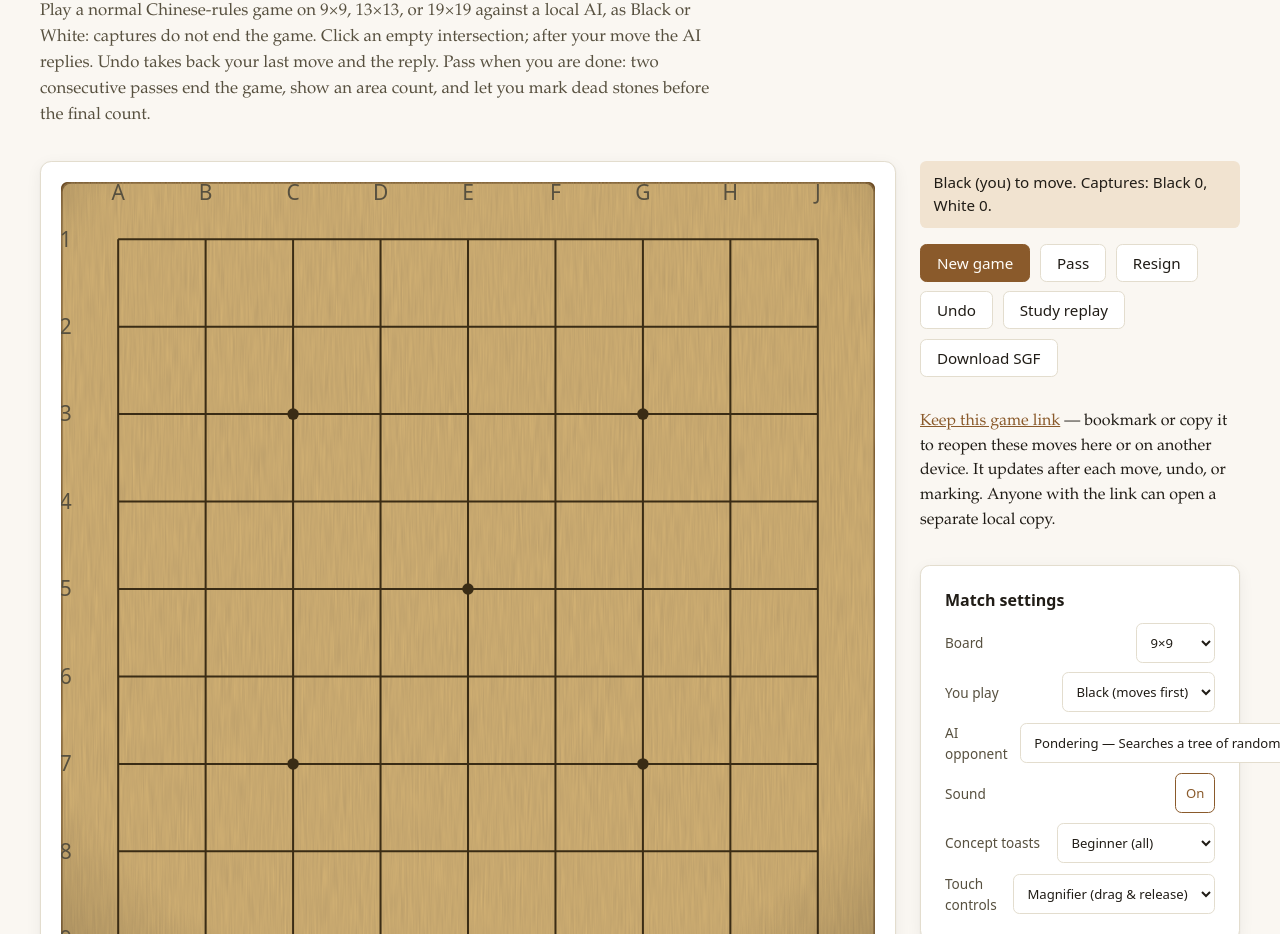
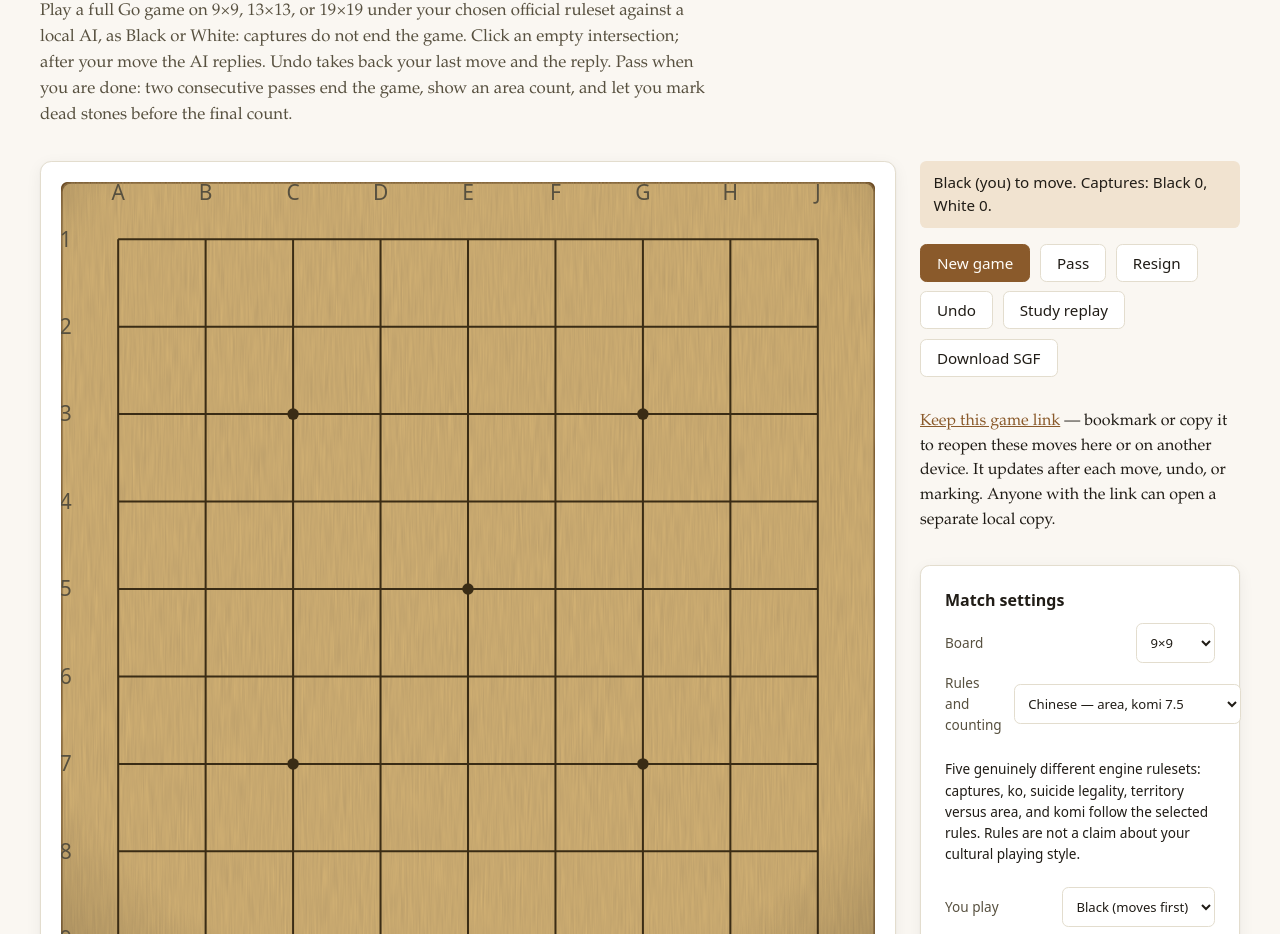
Before and after one commit to red-cup-engineering/go-engine-engineering-services-section, a website with bundled scripts: page apps/weiqi-web/public/play.html in a window 1280 px wide. Shown: the part 142-1076 px from the top of the page. Built offline with nearby package versions, Linux system fonts and the light colour scheme.

Commit message:
Let public Weiqi play all five native Go rulesets with correct scoring, replay and AI

```diff
--- a/apps/weiqi-web/public/js/play-app.mjs
+++ b/apps/weiqi-web/public/js/play-app.mjs
@@ -20,12 +20,20 @@ import { describeLocalCount, isUnsettledTwoPassPosition, localCount, toggleDeadG
 
 const CAPTURE_GO = document.body.dataset.gameMode === "capture-go";
 const DEFAULT_BOARD_SIZE = CAPTURE_GO ? 7 : 9;
-const RULESET = CAPTURE_GO ? "japanese" : "chinese";
+const CAPTURE_GO_RULESET = "japanese";
+const DEFAULT_RULESET = "chinese";
+// The five actual rules and scoring regimes belong to the single engine.
+// This is a user's game-law choice, NOT a classifier of national play style.
+const RULESET_LABELS = Object.freeze({
+  chinese: "Chinese", japanese: "Japanese", aga: "AGA",
+  newzealand: "New Zealand", ing: "Ing",
+});
 const BOARD_SIZES = [9, 13, 19];
 const TOUCH_MODE_KEY = "weiqi-touch-mode";
 const BOARD_SIZE_KEY = "weiqi-board-size";
 const HUMAN_COLOR_KEY = "weiqi-human-color";
 const BOT_TIER_KEY = "weiqi-opponent-tier";
+const RULESET_KEY = "weiqi-ruleset";
 const MIN_BOT_REPLY_MS = 260;
 
 const boardHost = document.getElementById("board-host");
@@ -49,6 +57,7 @@ const repriseBtn = document.getElementById("reprise-btn");
 const downloadSgfBtn = document.getElementById("download-sgf-btn");
 const botSelect = document.getElementById("bot-select");
 const boardSizeSelect = document.getElementById("board-size-select");
+const rulesetSelect = document.getElementById("ruleset-select");
 const humanColorSelect = document.getElementById("human-color-select");
 const soundToggleBtn = document.getElementById("sound-toggle-btn");
 const conceptTierSelect = document.getElementById("concept-tier-select");
@@ -84,6 +93,17 @@ if (boardSizeSelect) {
   boardSizeSelect.value = BOARD_SIZES.includes(Number(stored)) ? stored : "9";
 }
 if (humanColorSelect) humanColorSelect.value = readSetting(HUMAN_COLOR_KEY, "black") === "white" ? "white" : "black";
+if (rulesetSelect) {
+  for (const [id, rules] of Object.entries(kernel.RULESETS)) {
+    const option = document.createElement("option");
+    option.value = id;
+    const scoring = rules.scoring === "territory" ? "territory" : "area";
+    option.textContent = RULESET_LABELS[id] + " — " + scoring + ", komi " + rules.komi;
+    rulesetSelect.append(option);
+  }
+  const remembered = readSetting(RULESET_KEY, DEFAULT_RULESET);
+  rulesetSelect.value = Object.hasOwn(kernel.RULESETS, remembered) ? remembered : DEFAULT_RULESET;
+}
 
 function selectedBot() {
   return BOT_TIERS.find((bot) => bot.id === botSelect.value) ?? BOT_TIERS[0];
@@ -92,12 +112,16 @@ function selectedBoardSize() {
   const size = Number(boardSizeSelect?.value);
   return BOARD_SIZES.includes(size) ? size : DEFAULT_BOARD_SIZE;
 }
+function selectedRuleset() {
+  const selection = rulesetSelect?.value;
+  return selection && Object.hasOwn(kernel.RULESETS, selection) ? selection : DEFAULT_RULESET;
+}
 function selectedHumanColor() {
   return humanColorSelect?.value === "white" ? kernel.WHITE : kernel.BLACK;
 }
 
 // --- Game state ------------------------------------------------------------
-let session = kernel.createWeiqiGameSession({ size: DEFAULT_BOARD_SIZE, ruleset: RULESET });
+let session = kernel.createWeiqiGameSession({ size: DEFAULT_BOARD_SIZE, ruleset: CAPTURE_GO ? CAPTURE_GO_RULESET : DEFAULT_RULESET });
 let humanColor = kernel.BLACK;
 let botThinking = false;
 let finished = false;
@@ -272,6 +296,7 @@ function render() {
   botSelect.disabled = inProgress;
   if (boardSizeSelect) boardSizeSelect.disabled = inProgress;
   if (humanColorSelect) humanColorSelect.disabled = inProgress;
+  if (rulesetSelect) rulesetSelect.disabled = inProgress;
   if (!finished) {
     const captures = `Captures: Black ${game.current.capturedWhiteStones}, White ${game.current.capturedBlackStones}.`;
     const passed = game.passStreak > 0 ? " The last move was a pass; a second consecutive pass ends the game." : "";
@@ -386,10 +411,12 @@ function startNewGame() {
   generation += 1;
   if (!CAPTURE_GO) writeSetting(BOT_TIER_KEY, selectedBot().id);
   const size = CAPTURE_GO ? DEFAULT_BOARD_SIZE : selectedBoardSize();
+  const ruleset = CAPTURE_GO ? CAPTURE_GO_RULESET : selectedRuleset();
   humanColor = CAPTURE_GO ? kernel.BLACK : selectedHumanColor();
   if (boardSizeSelect) writeSetting(BOARD_SIZE_KEY, String(size));
   if (humanColorSelect) writeSetting(HUMAN_COLOR_KEY, humanColor === kernel.WHITE ? "white" : "black");
-  session = kernel.createWeiqiGameSession({ size, ruleset: RULESET });
+  if (rulesetSelect) writeSetting(RULESET_KEY, ruleset);
+  session = kernel.createWeiqiGameSession({ size, ruleset });
   botThinking = false;
   finished = false;
   marking = false;
@@ -405,7 +432,7 @@ function startNewGame() {
   board.setTerritory(null);
   updateKoMarker();
   render();
-  board.announce(`New ${size} by ${size} ${CAPTURE_GO ? "Capture Go learning game" : "normal game"}. You are ${colorName(humanColor)}. Black to move.`);
+  board.announce(`New ${size} by ${size} ${CAPTURE_GO ? "Capture Go learning game" : "normal game"}. You are ${colorName(humanColor)}. ${CAPTURE_GO ? "First-capture" : RULESET_LABELS[ruleset]} rules. Black to move.`);
   if (humanColor === kernel.WHITE) playBotTurn();
 }
 
@@ -585,8 +612,9 @@ function openGameLink() {
     const opened = sessionFromStudyHash(location.hash);
     if (!opened?.ok) throw new Error(opened?.reason ?? "the link contains no game");
     const { size, ruleset } = opened.session.config;
-    if (ruleset !== RULESET || (CAPTURE_GO ? size !== 7 : !BOARD_SIZES.includes(size))) {
-      throw new Error(`this page plays ${CAPTURE_GO ? "7×7 Capture Go under Japanese" : "9×9, 13×13, or 19×19 under Chinese"} rules`);
+    if ((CAPTURE_GO ? ruleset !== CAPTURE_GO_RULESET : !Object.hasOwn(kernel.RULESETS, ruleset))
+      || (CAPTURE_GO ? size !== 7 : !BOARD_SIZES.includes(size))) {
+      throw new Error(`this page supports ${CAPTURE_GO ? "7×7 Capture Go under Japanese rules" : "9×9, 13×13 or 19×19 under the engine's five available rulesets"}`);
     }
     const params = new URLSearchParams(location.hash.slice(1));
     const human = params.get("human") ?? "black";
@@ -627,6 +655,7 @@ function openGameLink() {
     humanColor = chosenHumanColor;
     botSelect.value = bot;
     if (boardSizeSelect) boardSizeSelect.value = String(size);
+    if (rulesetSelect) rulesetSelect.value = ruleset;
     if (humanColorSelect) humanColorSelect.value = human;
     if (board.size !== size) board.setSize(size);
     resigned = isResigned;
--- a/apps/weiqi-web/public/play.html
+++ b/apps/weiqi-web/public/play.html
@@ -4,7 +4,7 @@
   <meta charset="utf-8" />
   <meta name="viewport" content="width=device-width, initial-scale=1" />
   <title>Play &mdash; weiqi-web</title>
-  <meta name="description" content="Play a normal game of Go on 9x9, 13x13, or 19x19, as Black or White, against a local AI." />
+  <meta name="description" content="Play genuine Go on 9x9, 13x13 or 19x19 under Chinese, Japanese, AGA, New Zealand or Ing rules, as Black or White against local AI." />
   <link rel="stylesheet" href="css/theme.css" />
   <link rel="stylesheet" href="css/shelf-chrome.css" />
 <link rel="manifest" href="/manifest.webmanifest" /><meta name="theme-color" content="#8a5a2b" />
@@ -17,7 +17,7 @@
   </header>
   <main class="wide">
     <h1>Play Weiqi</h1>
-    <p class="subtitle">Play a normal Chinese-rules game on 9×9, 13×13, or 19×19 against a local AI, as Black or White: captures do not end the game. Click an empty intersection; after your move the AI replies. Undo takes back your last move and the reply. Pass when you are done: two consecutive passes end the game, show an area count, and let you mark dead stones before the final count.</p>
+    <p class="subtitle">Play a full Go game on 9×9, 13×13, or 19×19 under your chosen official ruleset against a local AI, as Black or White: captures do not end the game. Click an empty intersection; after your move the AI replies. Undo takes back your last move and the reply. Pass when you are done: two consecutive passes end the game, show an area count, and let you mark dead stones before the final count.</p>
     <div class="board-layout">
       <div class="board-wrap" id="board-wrap"><div id="board-host"></div></div>
       <aside class="side-panel">
@@ -38,6 +38,8 @@
         <div class="card settings-panel">
           <h2 style="font-size:1rem; margin:0 0 0.2rem;">Match settings</h2>
           <div class="settings-row"><label for="board-size-select">Board</label><select id="board-size-select" aria-label="Board size for the next game"><option value="9">9×9</option><option value="13">13×13</option><option value="19">19×19</option></select></div>
+          <div class="settings-row"><label for="ruleset-select">Rules and counting</label><select id="ruleset-select" aria-label="Go ruleset and scoring for the next game"></select></div>
+          <p class="settings-note">Five genuinely different engine rulesets: captures, ko, suicide legality, territory versus area, and komi follow the selected rules. Rules are not a claim about your cultural playing style.</p>
           <div class="settings-row"><label for="human-color-select">You play</label><select id="human-color-select" aria-label="Your color for the next game"><option value="black">Black (moves first)</option><option value="white">White</option></select></div>
           <div class="settings-row"><label for="bot-select">AI opponent</label><select id="bot-select" aria-label="AI opponent"></select></div>
           <div class="settings-row"><label for="sound-toggle-btn">Sound</label><button id="sound-toggle-btn" class="toggle-btn" type="button" aria-pressed="true">On</button></div>
```
Also changed, not shown: apps/weiqi-web/test/ruleset-play.test.mjs (added, +37 -0 lines).
